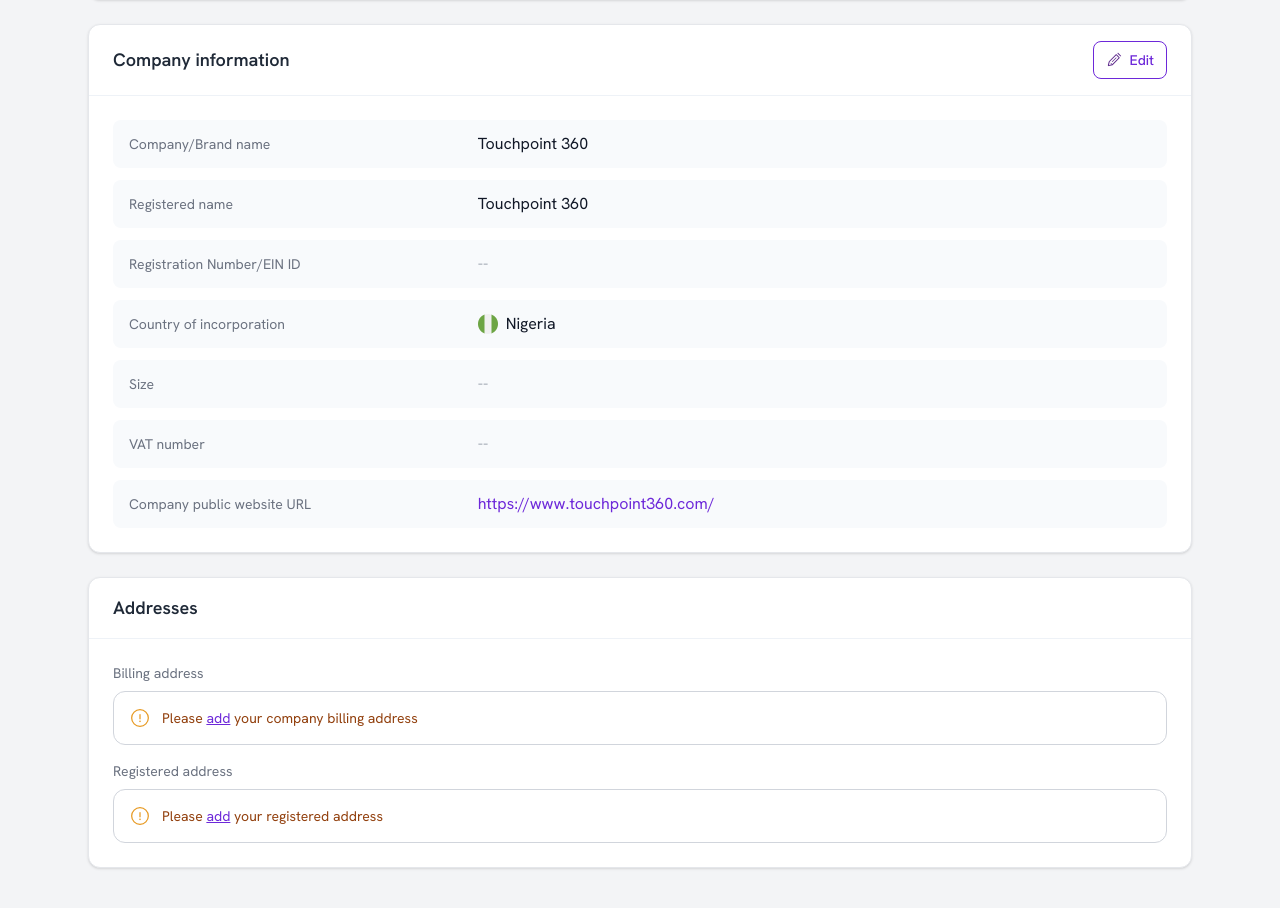
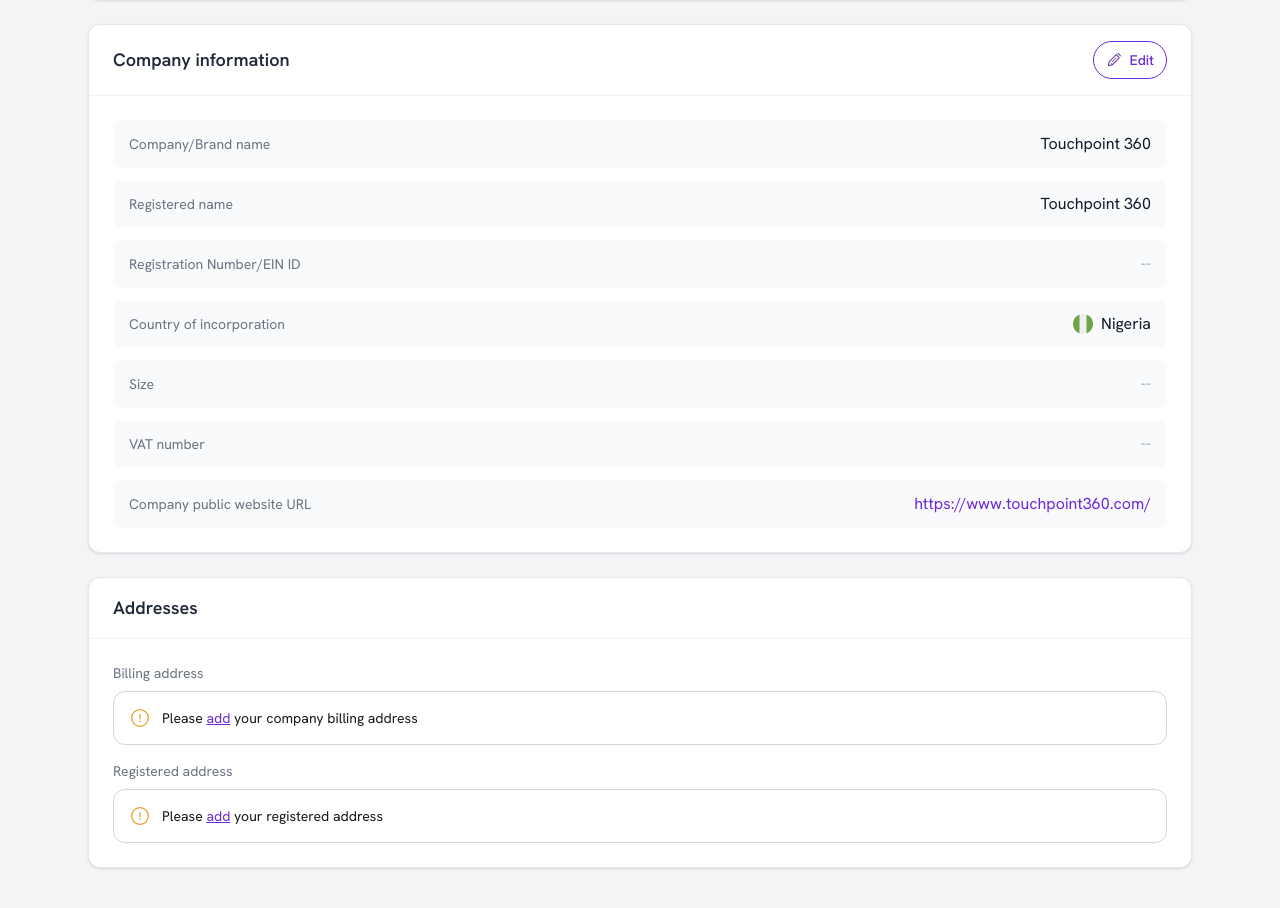
Before and after one commit to SafeVault/vestroll-frontend, a Next.js app: page /settings in a window 1280 px wide. Shown: the part 324-1232 px from the top of the page. Built offline with nearby package versions, Linux system fonts and the light colour scheme.

Commit message:
feat: settings page done

```diff
--- a/src/app/settings/page.tsx
+++ b/src/app/settings/page.tsx
@@ -79,8 +79,8 @@
     return (
         <div className="grid grid-cols-1 sm:grid-cols-3 items-center gap-2 sm:gap-6 px-3 sm:px-4 py-3 rounded-lg bg-[#f8fafc]">
             <div className="text-sm text-[#6b7280]">{label}</div>
-            <div className="sm:col-span-2 flex items-center justify-between gap-3">
-                <div className="text-sm sm:text-base text-[#111827]">{value ?? <span className="text-[#9ca3af]">--</span>}</div>
+            <div className="sm:col-span-2 flex items-center justify-end gap-3">
+                <div className="text-sm sm:text-base text-[#111827] text-right">{value ?? <span className="text-[#9ca3af]">--</span>}</div>
                 {right}
             </div>
         </div>
@@ -141,7 +141,7 @@
                         title="Company information"
                         action={
                             <button
-                                className="inline-flex items-center gap-2 rounded-lg border px-3 py-2 text-sm font-medium text-[var(--violet-base)] border-[var(--violet-base)] hover:bg-[var(--violet-hover)] hover:text-white active:bg-[var(--violet-active)] transition-colors"
+                                className="inline-flex items-center gap-2 rounded-full border px-3 py-2 text-sm font-medium text-[var(--violet-base)] border-[var(--violet-base)] hover:bg-[var(--violet-hover)] hover:text-white active:bg-[var(--violet-active)] transition-colors"
                                 type="button"
                                 aria-label="Edit company information"
                             >
@@ -188,7 +188,7 @@
                         <div className="space-y-4">
                             <div>
                                 <div className="text-sm text-[#6b7280] mb-2">Billing address</div>
-                                <div className="flex items-center gap-3 rounded-xl border border-gray-300 px-4 py-4 text-[#92400e]">
+                                <div className="flex items-center gap-3 rounded-xl border border-gray-300 px-4 py-4">
                                     <Image src="/warning.svg" width={20} height={20} alt="Warning" />
                                     <div className="text-sm">
                                         Please{" "}
@@ -204,7 +204,7 @@
                             </div>
                             <div>
                                 <div className="text-sm text-[#6b7280] mb-2">Registered address</div>
-                                <div className="flex items-center gap-3 rounded-xl border border-gray-300 px-4 py-4 text-[#92400e]">
+                                <div className="flex items-center gap-3 rounded-xl border border-gray-300 px-4 py-4">
                                     <Image src="/warning.svg" width={20} height={20} alt="Warning" />
                                     <div className="text-sm">
                                         Please{" "}
```
